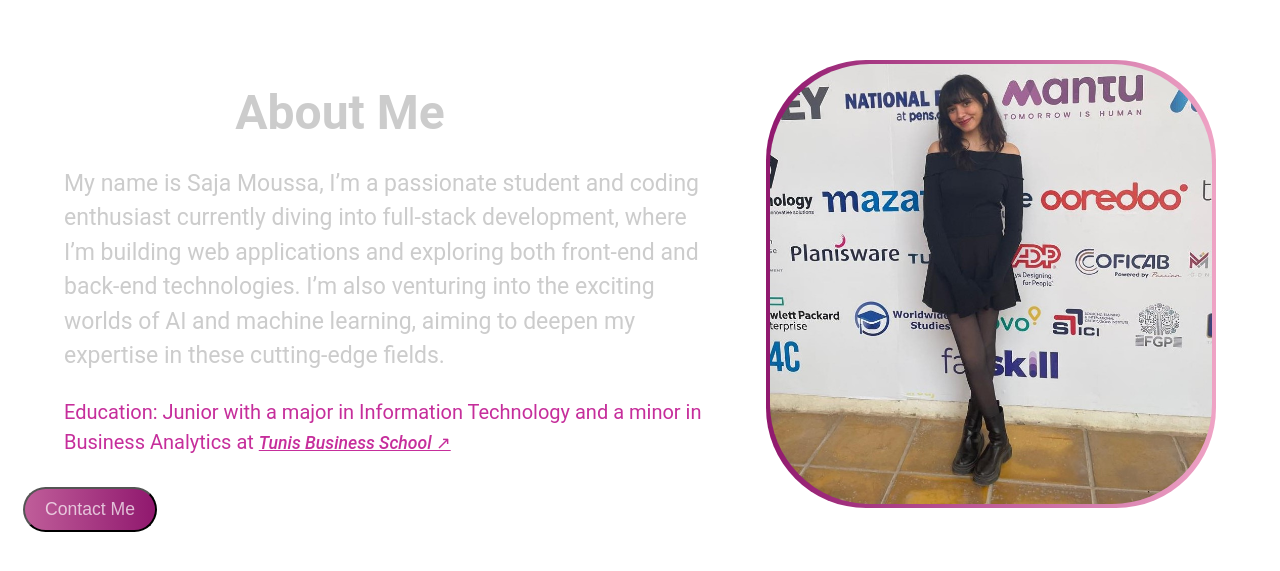
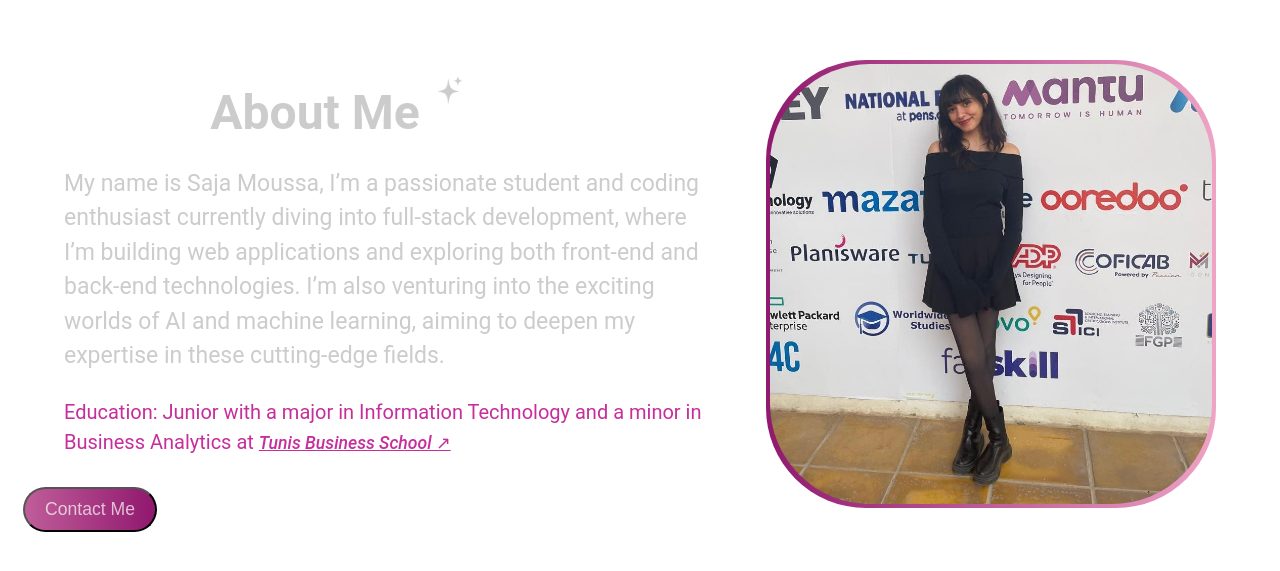
Before and after one commit to sajaa45/portfolio, a React (Vite) app: page / in a window 1280 px wide. Shown: the part 1028-1599 px from the top of the page. Built offline with nearby package versions, Linux system fonts and the light colour scheme.

Commit message:
arrows work with keyboard now

```diff
--- a/src/components/AboutMe.css
+++ b/src/components/AboutMe.css
@@ -3,7 +3,11 @@
     justify-content: space-between;
     align-items: center;
 }
-
+.star-image {
+    width: 40px; /* Adjust the size of the star image */
+    height: auto; /* Maintain aspect ratio */
+    animation: pulse2 1.5s infinite;
+  }
 .description {
     color:#ccc;
     margin-right: 50px;;
@@ -11,7 +15,21 @@
     transform: translateX(-100%); /* Start off-screen */
     transition: opacity 0.8s ease, transform 0.8s ease;
   }
-
+  @keyframes pulse2 {
+    0%,
+    100% {
+      transform: scale(1); /* Original size */
+    }
+    50% {
+      transform: scale(0.9); /* Scale down */
+    }
+  }
+  .title-container {
+    display: flex;
+    align-items: center; /* Align the image and title vertically */
+    justify-content: center;
+    gap: 10px; /* Space between the image and title */
+  }
   .description.animate {
     opacity: 1; /* Fade in */
     transform: translateX(0); /* Slide in */
--- a/src/components/AboutMe.tsx
+++ b/src/components/AboutMe.tsx
@@ -40,7 +40,14 @@ const AboutMe: React.FC = () => {
   return (
     <div ref={aboutMeRef} className={`about-me-container ${animate ? "animate" : ""}`}>
       <div className={`description ${animate ? "animate" : ""}`}>
-        <h2>About Me</h2>
+      <div className="title-container">
+
+        <h2>About Me</h2><img
+            src="src/components/stars.png" // Path to your start.png image
+            alt="Star"
+            className="star-image"
+            onDragStart={handleDragStart} // Prevent dragging the image
+          /></div>
         <p>
           My name is Saja Moussa, I’m a passionate student and coding enthusiast currently diving
           into full-stack development, where I’m building web applications and
--- a/src/components/TechnologiesCarousel.css
+++ b/src/components/TechnologiesCarousel.css
@@ -85,3 +85,10 @@
   .carousel-item:not(.active) {
     opacity: 0.5; /* Non-active items are slightly faded */
   }
+  .carousel-arrow.active {
+    background-color: rgba(0, 0, 0, 0.7); /* Darken background on hover */
+    color: #c62e9b; /* Change color on hover */
+    border: 1px solid #c62e9b;
+    transform: scale(0.9); /* Slightly shrink the button */
+    box-shadow: 0 0 10px rgba(0, 0, 0, 0.5); /* Add a shadow for a pressed effect */
+  }
--- a/src/components/TechnologiesCarousel.tsx
+++ b/src/components/TechnologiesCarousel.tsx
@@ -22,6 +22,7 @@ const technologies = [
 const TechnologiesCarousel: React.FC = () => {
   const [currentIndex, setCurrentIndex] = useState(0);
   const [animate, setAnimate] = useState(false); // State for animation
+  const [activeArrow, setActiveArrow] = useState<"left" | "right" | null>(null); // State for active arrow
   const carouselRef = useRef<HTMLDivElement>(null);
   const containerRef = useRef<HTMLDivElement>(null);
 
@@ -29,12 +30,16 @@ const TechnologiesCarousel: React.FC = () => {
     setCurrentIndex((prevIndex) =>
       prevIndex === 0 ? technologies.length - 1 : prevIndex - 1
     );
+    setActiveArrow("left"); // Set left arrow as active
+    setTimeout(() => setActiveArrow(null), 200); // Reset after 200ms
   };
 
   const handleNext = () => {
     setCurrentIndex((prevIndex) =>
       prevIndex === technologies.length - 1 ? 0 : prevIndex + 1
     );
+    setActiveArrow("right"); // Set right arrow as active
+    setTimeout(() => setActiveArrow(null), 200); // Reset after 200ms
   };
 
   // Effect to update the carousel scroll position
@@ -73,8 +78,26 @@ const TechnologiesCarousel: React.FC = () => {
     };
   }, []);
 
+  // Effect to handle keyboard arrow keys
+  useEffect(() => {
+    const handleKeyDown = (event: KeyboardEvent) => {
+      if (event.key === "ArrowLeft") {
+        handlePrev(); // Move to the previous item
+      } else if (event.key === "ArrowRight") {
+        handleNext(); // Move to the next item
+      }
+    };
+
+    // Add event listener for keydown
+    window.addEventListener("keydown", handleKeyDown);
+
+    // Cleanup event listener on unmount
+    return () => {
+      window.removeEventListener("keydown", handleKeyDown);
+    };
+  }, [handlePrev, handleNext]); // Dependencies to ensure the latest functions are used
+
   return (
-
     <div className="carousel-wrapper">
       <div ref={containerRef} className={`technologies-carousel ${animate ? "animate" : ""}`}>
         <hr />
@@ -94,10 +117,16 @@ const TechnologiesCarousel: React.FC = () => {
         </div>
         <hr />
       </div>
-  <button className="carousel-arrow left" onClick={handlePrev}>
+      <button
+        className={`carousel-arrow left ${activeArrow === "left" ? "active" : ""}`}
+        onClick={handlePrev}
+      >
         &lt;
       </button>
-  <button className="carousel-arrow right" onClick={handleNext}>
+      <button
+        className={`carousel-arrow right ${activeArrow === "right" ? "active" : ""}`}
+        onClick={handleNext}
+      >
         &gt;
       </button>
     </div>
```
Also changed, not shown: src/components/stars.png (added). Lines whose indentation alone changed are shown as unchanged.
